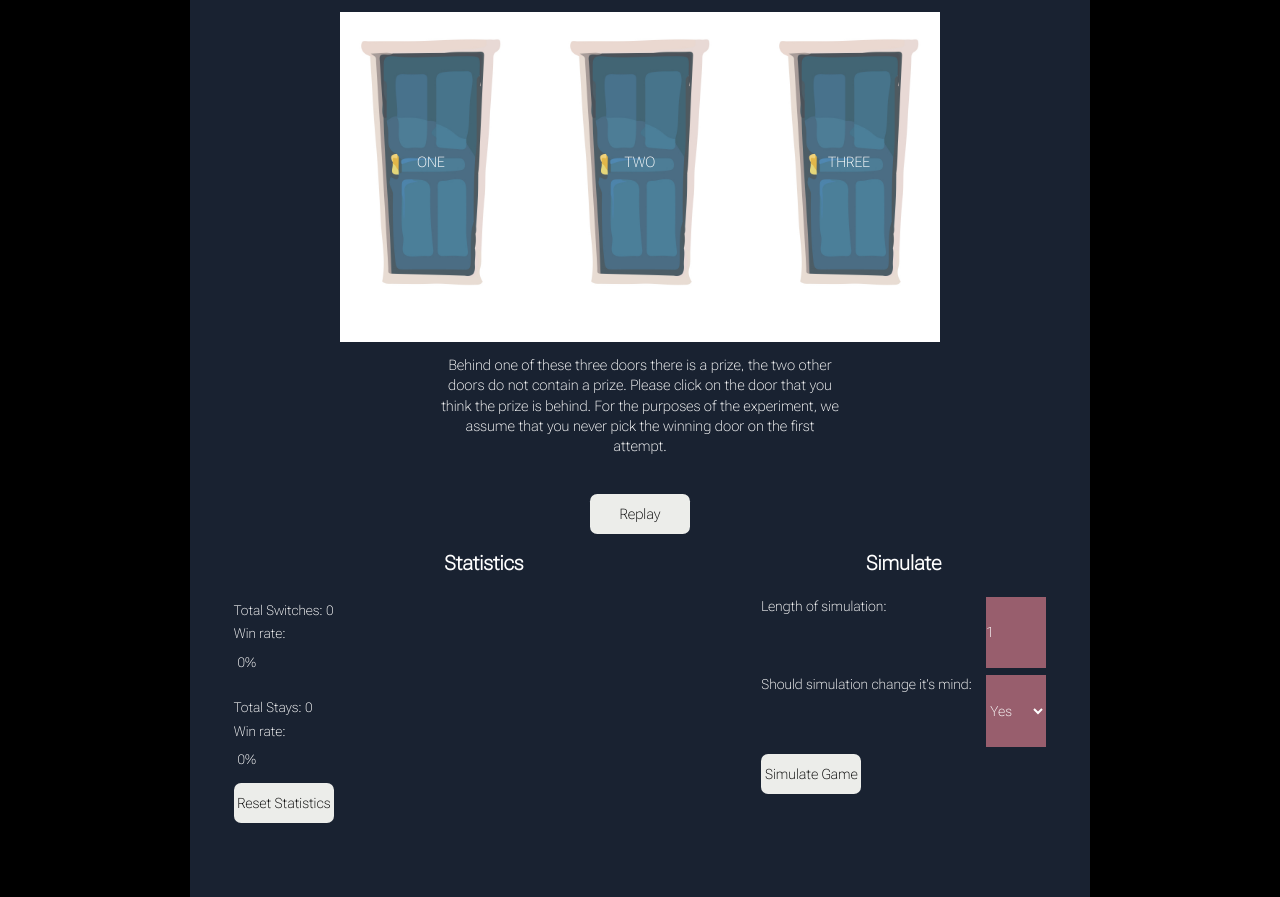
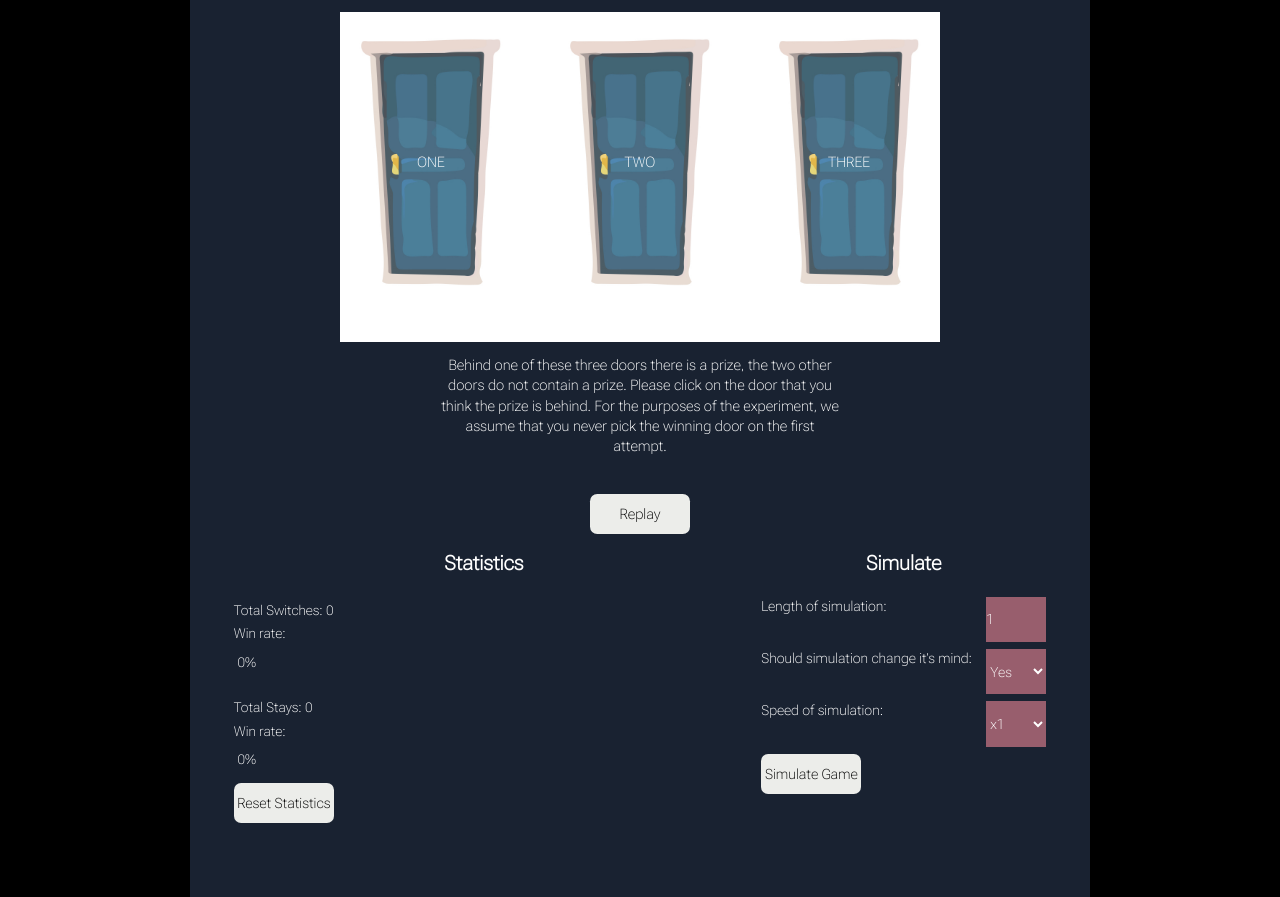
Before and after one commit to LauraK0/MontyHallChallenge, a plain HTML site: page index.html in a window 1280 px wide. Shown: the part 142-1039 px from the top of the page. Drawn offline with Linux system fonts and the light colour scheme.

Commit message:
Update index.html

```diff
--- a/index.html
+++ b/index.html
@@ -66,6 +66,12 @@
                     <option>Yes</option>
                     <option>No</option>
                 </select>
+                <label for="simulation-speed">Speed of simulation:</label>
+                <select title="simulation-speed" id="simulation-speed" value="1">
+                    <option>x1</option>
+                    <option>x2</option>
+                    <option>x1000</option>
+                </select>
             </div>
             <button class="standard-button" type="button" id="simulate-button">Simulate Game</button>
         </div>
```
